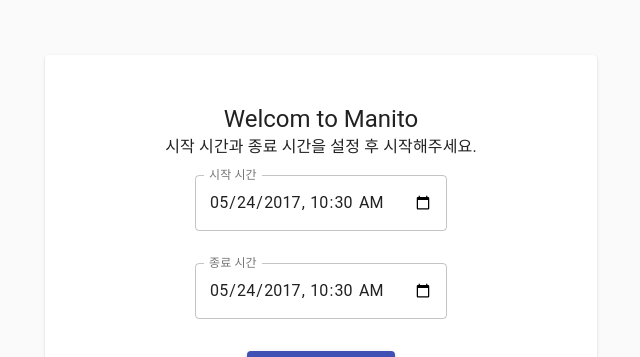
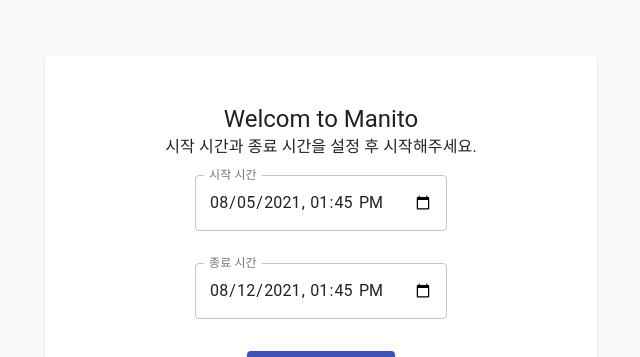
Before and after one commit to young-tim2020/harmony-gangnam-front, a React (Create React App) app: page / in a window 1280 px wide. Shown: the part 104-461 px from the top of the page, without its empty margins (319-959 px from the left). Built offline with nearby package versions, Linux system fonts and the light colour scheme; no server answers.

Commit message:
main 화면 수정

```diff
--- a/package.json
+++ b/package.json
@@ -15,6 +15,7 @@
     "@types/react": "^17.0.14",
     "@types/react-dom": "^17.0.9",
     "axios": "^0.21.1",
+    "moment": "^2.29.1",
     "react": "^17.0.2",
     "react-dom": "^17.0.2",
     "react-router-dom": "^5.2.0",
--- a/src/pages/Main.tsx
+++ b/src/pages/Main.tsx
@@ -3,12 +3,14 @@ import {
   Card,
   Container,
   Grid,
+  Modal,
   TextField,
   Typography,
 } from "@material-ui/core";
 import { createStyles, makeStyles, Theme } from "@material-ui/core/styles";
 import axios from "axios";
-import { useEffect } from "react";
+import moment from "moment";
+import { FormEvent, useState } from "react";
 
 const useStyles = makeStyles((theme: Theme) =>
   createStyles({
@@ -29,21 +31,39 @@ const useStyles = makeStyles((theme: Theme) =>
 function Main() {
   const classes = useStyles();
 
-  useEffect(() => {
+  const now = moment();
+  let [start, setStart] = useState(
+    now.add(30, "minutes").format("YYYY-MM-DDTH:mm")
+  );
+
+  let [end, setEnd] = useState(now.add(7, "days").format("YYYY-MM-DDTH:mm"));
+
+  console.log(`start :${start} / end : ${end}`);
+
+  const handleSubmit = (event: FormEvent) => {
+    event.preventDefault();
+
     axios
-      .get("http://localhost:5000/main")
+      .post("http://localhost:5000/manito", {
+        start,
+        end,
+      })
       .then(function (response) {
-        console.log(response);
+        console.log("data", response.data);
+        const { data } = response || {};
+        console.log(
+          `adminLinkId : ${data.adminLinkId}", linkId : ${data.linkId}`
+        );
       })
       .catch(function (error) {
         console.log(error);
       });
-  }, []);
+  };
 
   return (
     <Container className={classes.container} component="main" maxWidth="sm">
       <Card style={{ flex: 1 }}>
-        <form className={classes.form} noValidate action="/manito">
+        <form className={classes.form} noValidate onSubmit={handleSubmit}>
           <Grid
             container
             direction="column"
@@ -62,7 +82,7 @@ function Main() {
                 label="시작 시간"
                 name="start"
                 type="datetime-local"
-                defaultValue="2017-05-24T10:30"
+                defaultValue={start}
                 className={classes.textField}
                 variant="outlined"
                 InputLabelProps={{
@@ -76,7 +96,7 @@ function Main() {
                 label="종료 시간"
                 name="end"
                 type="datetime-local"
-                defaultValue="2017-05-24T10:30"
+                defaultValue={end}
                 className={classes.textField}
                 variant="outlined"
                 InputLabelProps={{
```
Also changed, not shown: src/components/AddTag.tsx (added, +8 -0 lines), 1 other file (tests, documents, lock files or other folders).
